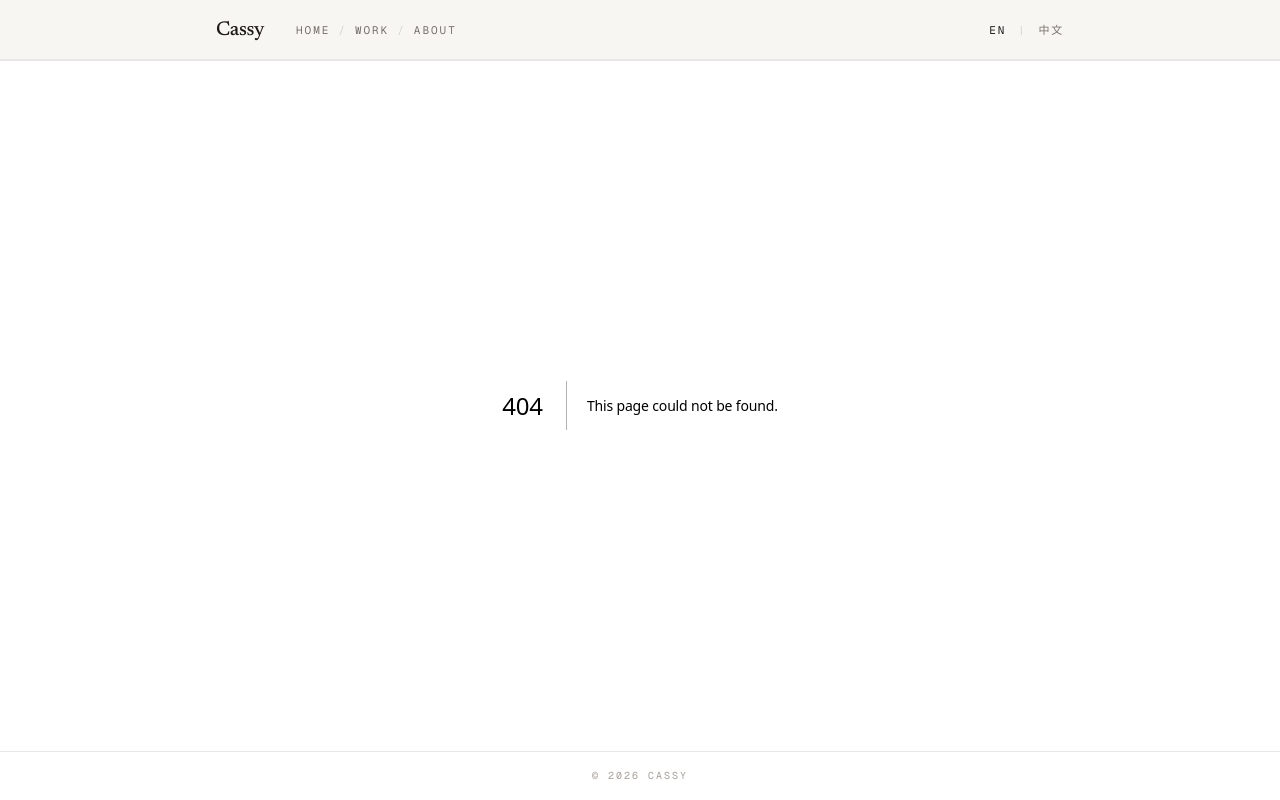
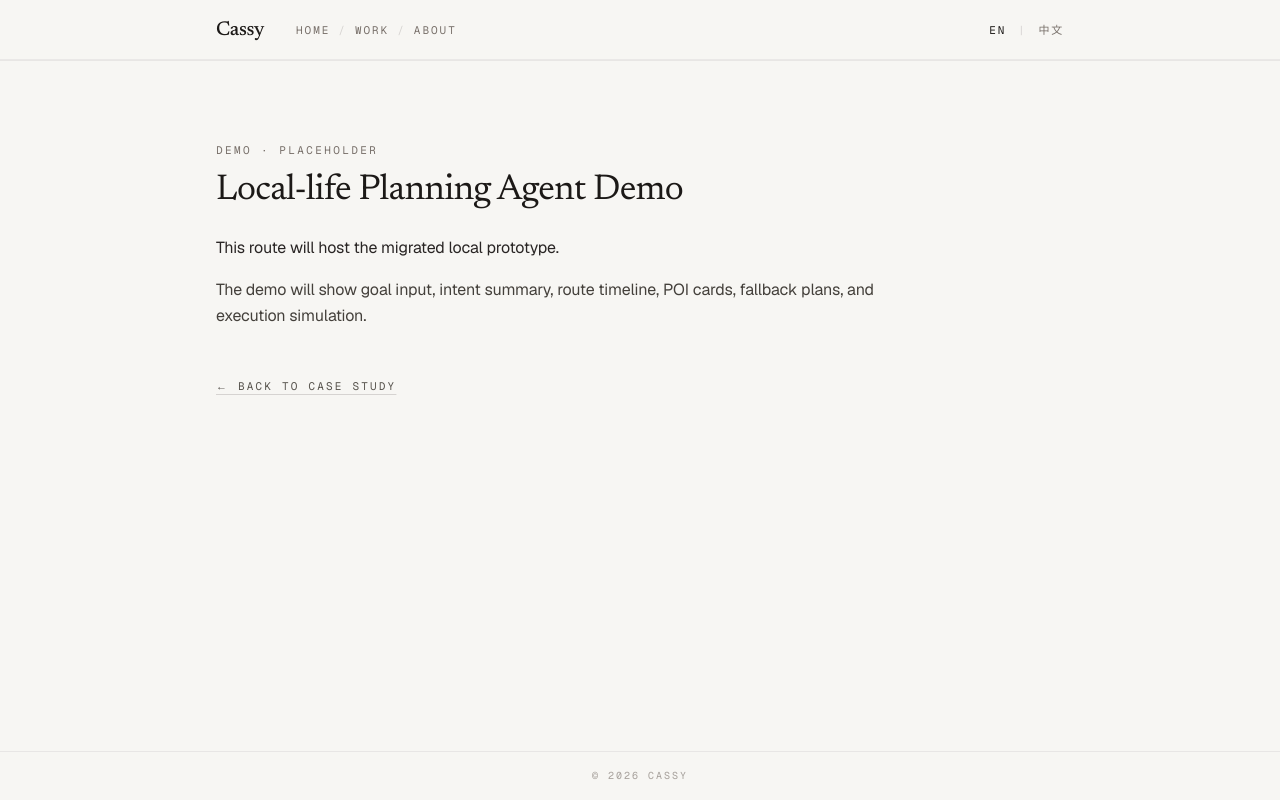
Before and after one commit to Kaisie2001/kaisie-portfolio, a Next.js app: page /work/local-life-planning-agent/demo in a window 1280 px wide. Before the commit this address had no page. Built offline with nearby package versions, Linux system fonts and the light colour scheme.

Commit message:
Add local-life planning agent demo route placeholder

```diff
--- /dev/null
+++ b/src/app/work/local-life-planning-agent/demo/page.tsx
@@ -0,0 +1,36 @@
+import type { Metadata } from "next";
+import Link from "next/link";
+
+export const metadata: Metadata = {
+  title: "Local-life Planning Agent Demo",
+  description:
+    "Placeholder route for the Local-life Planning Agent interactive prototype.",
+};
+
+export default function LocalLifePlanningAgentDemoPage() {
+  return (
+    <div className="min-h-0 flex-1 overflow-y-auto">
+      <div className="mx-auto max-w-4xl px-6 py-16 sm:py-20">
+        <p className="font-mono text-[11px] uppercase tracking-[0.22em] text-stone-500">
+          Demo · Placeholder
+        </p>
+        <h1 className="mt-3 font-display text-3xl font-normal tracking-tight text-stone-900 sm:text-4xl">
+          Local-life Planning Agent Demo
+        </h1>
+        <p className="mt-6 max-w-2xl text-[15px] leading-relaxed text-stone-800 sm:text-base">
+          This route will host the migrated local prototype.
+        </p>
+        <p className="mt-4 max-w-2xl text-[15px] leading-relaxed text-stone-700 sm:text-base">
+          The demo will show goal input, intent summary, route timeline, POI
+          cards, fallback plans, and execution simulation.
+        </p>
+        <Link
+          href="/work/local-life-planning-agent"
+          className="mt-12 inline-block font-mono text-[11px] uppercase tracking-[0.2em] text-stone-600 underline decoration-stone-300 underline-offset-4 transition hover:text-stone-900 hover:decoration-stone-500"
+        >
+          ← Back to case study
+        </Link>
+      </div>
+    </div>
+  );
+}
```
